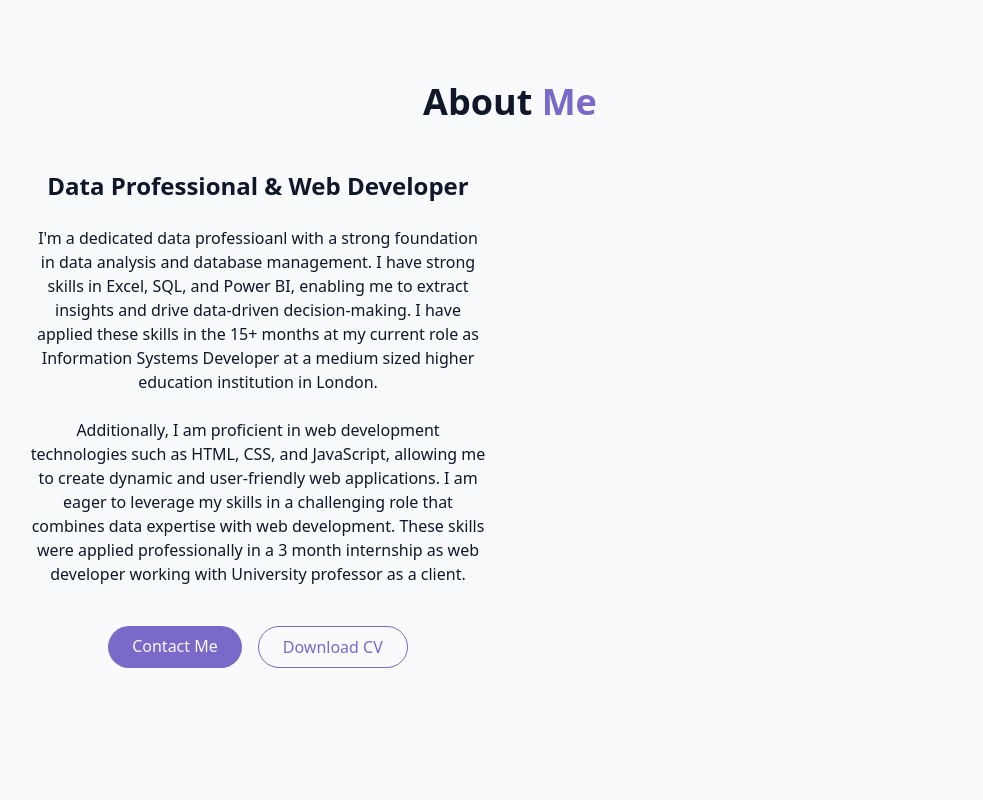
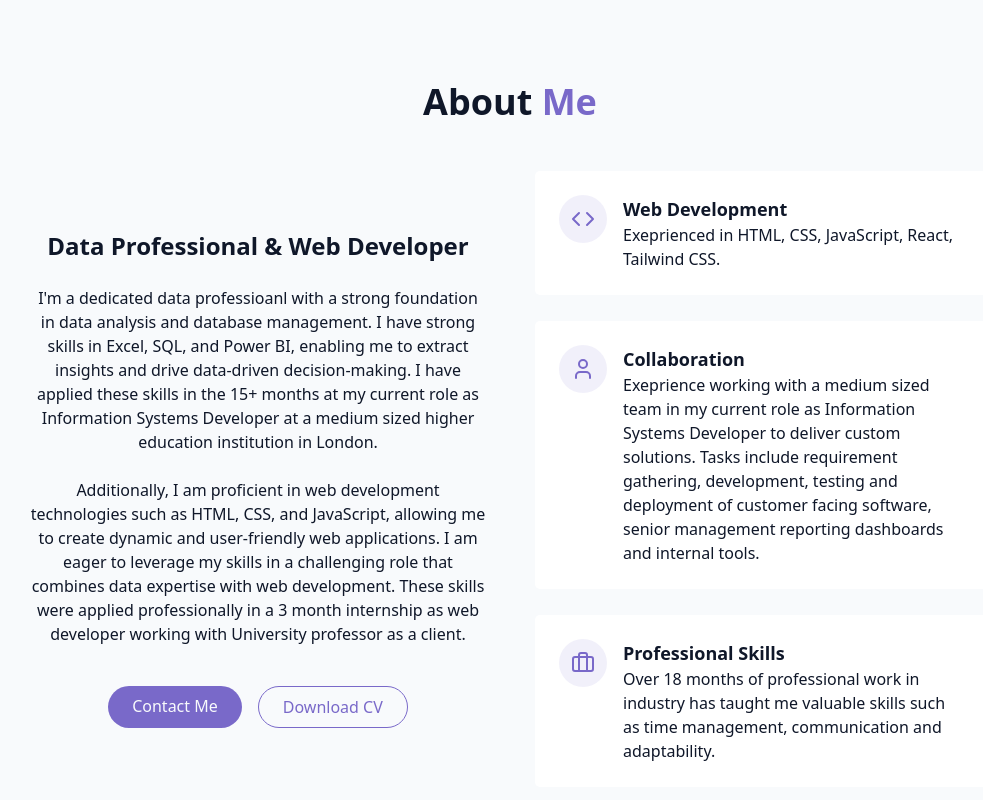
Before and after one commit to T-revin/Portfolio-Website, a React (Vite) app: page / in a window 1280 px wide. Shown: the part 814-1614 px from the top of the page, without its empty margins (130-1113 px from the left). Before the commit the page ends 1578 px from the top, so only its background shows below. Built offline with nearby package versions, Linux system fonts and the light colour scheme.

Commit message:
Completed about me bio sections on the right side of the grid

```diff
--- a/src/components/AboutSection.jsx
+++ b/src/components/AboutSection.jsx
@@ -1,3 +1,5 @@
+import {Code, User, Briefcase} from 'lucide-react';
+
 export const AboutSection = () => {
   return (
     <section id="about" className="py-24 px-4 relative">
@@ -44,7 +46,56 @@ export const AboutSection = () => {
             </div>
           </div>
 
-          <div></div>
+          <div className="grid grid-cols-1 gap-6">
+            <div className="gradient-border p-6 card-hover">
+              <div className="flex items-start gap-4">
+                <div className="p-3 rounded-full bg-primary/10">
+                  <Code className="h-6 w-6 text-primary" />
+                </div>
+                <div className="text-left">
+                  <h4 className="font-semibold text-lg"> Web Development</h4>
+                  <p className="text-muted-foreground">
+                    Exeprienced in HTML, CSS, JavaScript, React, Tailwind CSS.
+                  </p>
+                </div>
+              </div>
+            </div>
+            <div className="gradient-border p-6 card-hover">
+              <div className="flex items-start gap-4">
+                <div className="p-3 rounded-full bg-primary/10">
+                  <User className="h-6 w-6 text-primary" />
+                </div>
+                <div className="text-left">
+                  <h4 className="font-semibold text-lg"> Collaboration</h4>
+                  <p className="text-muted-foreground">
+                    Exeprience working with a medium sized team in my current
+                    role as Information Systems Developer to deliver custom
+                    solutions. Tasks include requirement gathering, development,
+                    testing and deployment of customer facing software, senior
+                    management reporting dashboards and internal tools.
+                  </p>
+                </div>
+              </div>
+            </div>
+            <div className="gradient-border p-6 card-hover">
+              <div className="flex items-start gap-4">
+                <div className="p-3 rounded-full bg-primary/10">
+                  <Briefcase className="h-6 w-6 text-primary" />
+                </div>
+                <div className="text-left">
+                  <h4 className="font-semibold text-lg">
+                    {' '}
+                    Professional Skills
+                  </h4>
+                  <p className="text-muted-foreground">
+                    Over 18 months of professional work in industry has taught
+                    me valuable skills such as time management, communication
+                    and adaptability.
+                  </p>
+                </div>
+              </div>
+            </div>
+          </div>
         </div>
       </div>
     </section>
```
